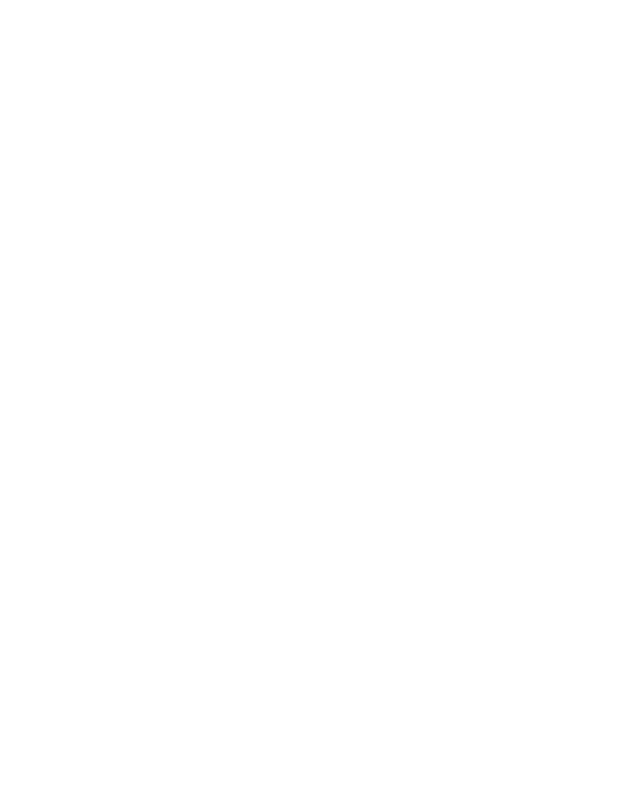
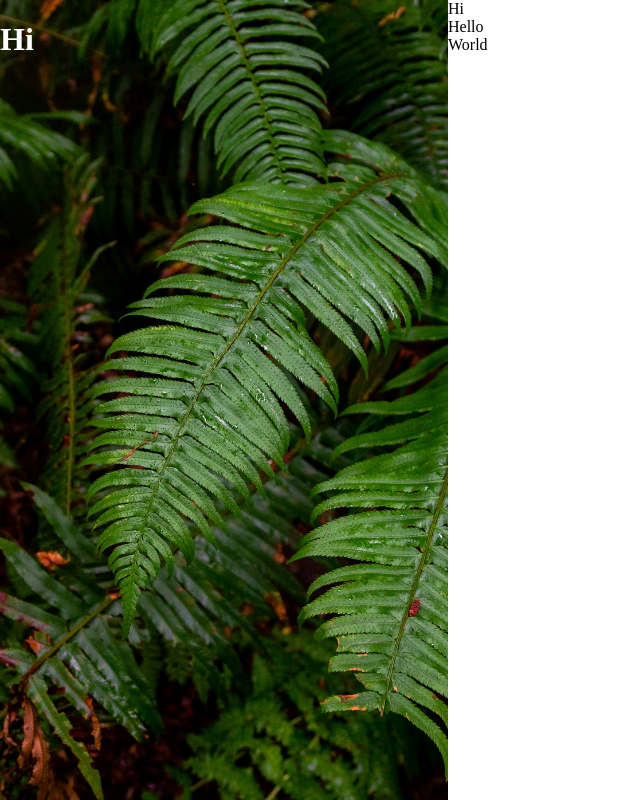
Before and after one commit to ganeshpendela/sign-up-form, a plain HTML site: page index.html in a window 1280 px wide. Shown: the whole page, without its empty margins (0-640 px from the left). Drawn offline with Linux system fonts and the light colour scheme.

Commit message:
Working with the left part

```diff
--- a/index.html
+++ b/index.html
@@ -8,8 +8,16 @@
     <script src="index.js"></script>
 </head>
 <body>
-    <div class="container">
-        <img src="" alt="">
+    <div class="main">
+        <div class="left">
+            <h1>Hi</h1>
+        </div>
+        <div class="right">
+            <div class="first">Hi</div>
+            <div class="second">Hello</div>
+            <div class="third">World</div>
+        </div>
     </div>
+
 </body>
 </html>
--- a/style.css
+++ b/style.css
@@ -0,0 +1,29 @@
+@font-face {
+    font-family: Norse-Bold;
+    src: url(../Norse-Bold.otf);
+}
+
+body{
+    margin: 0;
+    padding: 0;
+}
+
+.main{
+    display: flex;
+    flex-direction: row;
+    width: 100vw;
+    height: 100vh;
+}
+
+.left{
+    background-image: url('images/halie-west-25xggax4bSA-unsplash.jpg');
+    width: 35vw;
+    background-size: cover;
+    background-repeat: no-repeat;
+    color: white;
+}
+
+.right{
+    display: flex;
+    flex-direction: column;
+}
```
